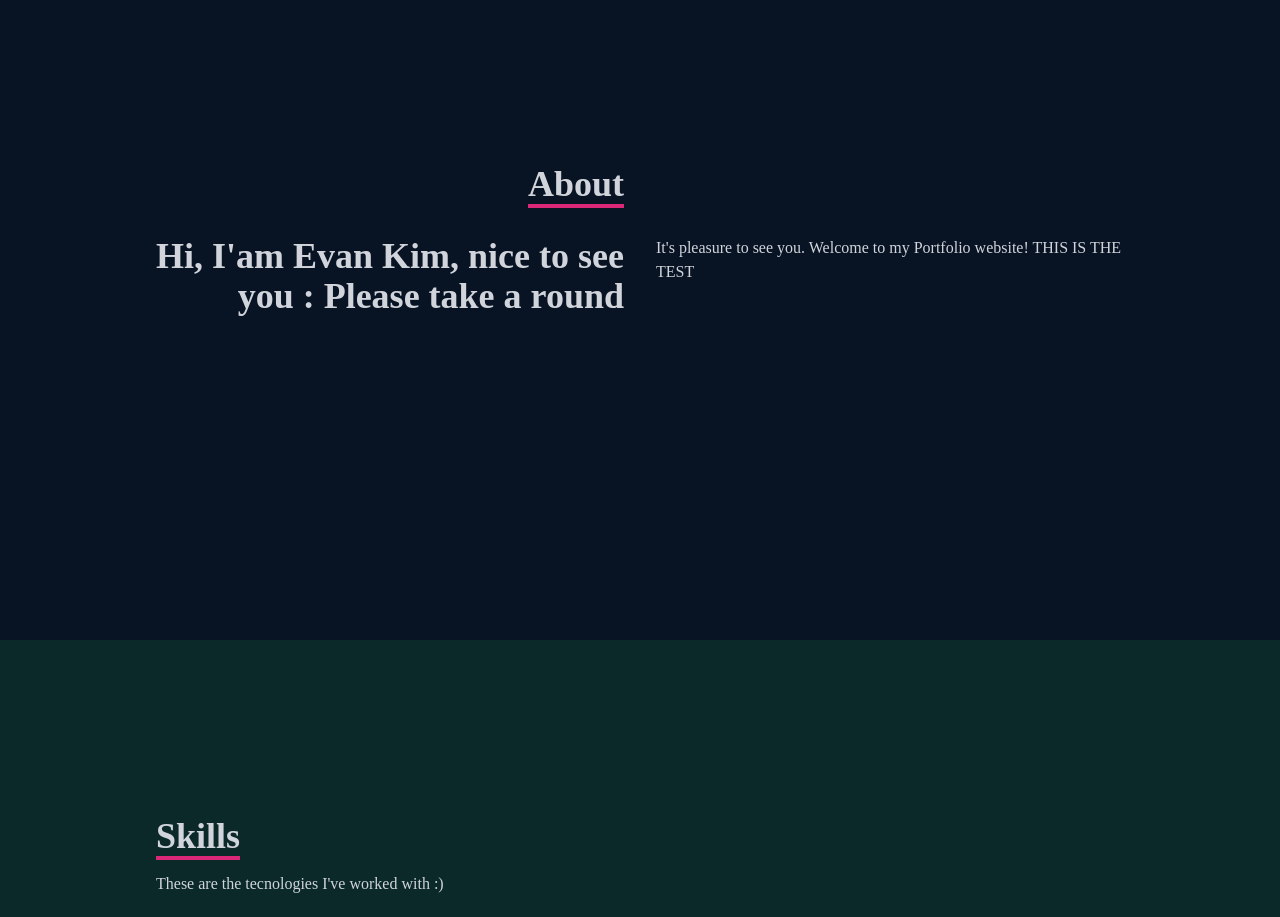
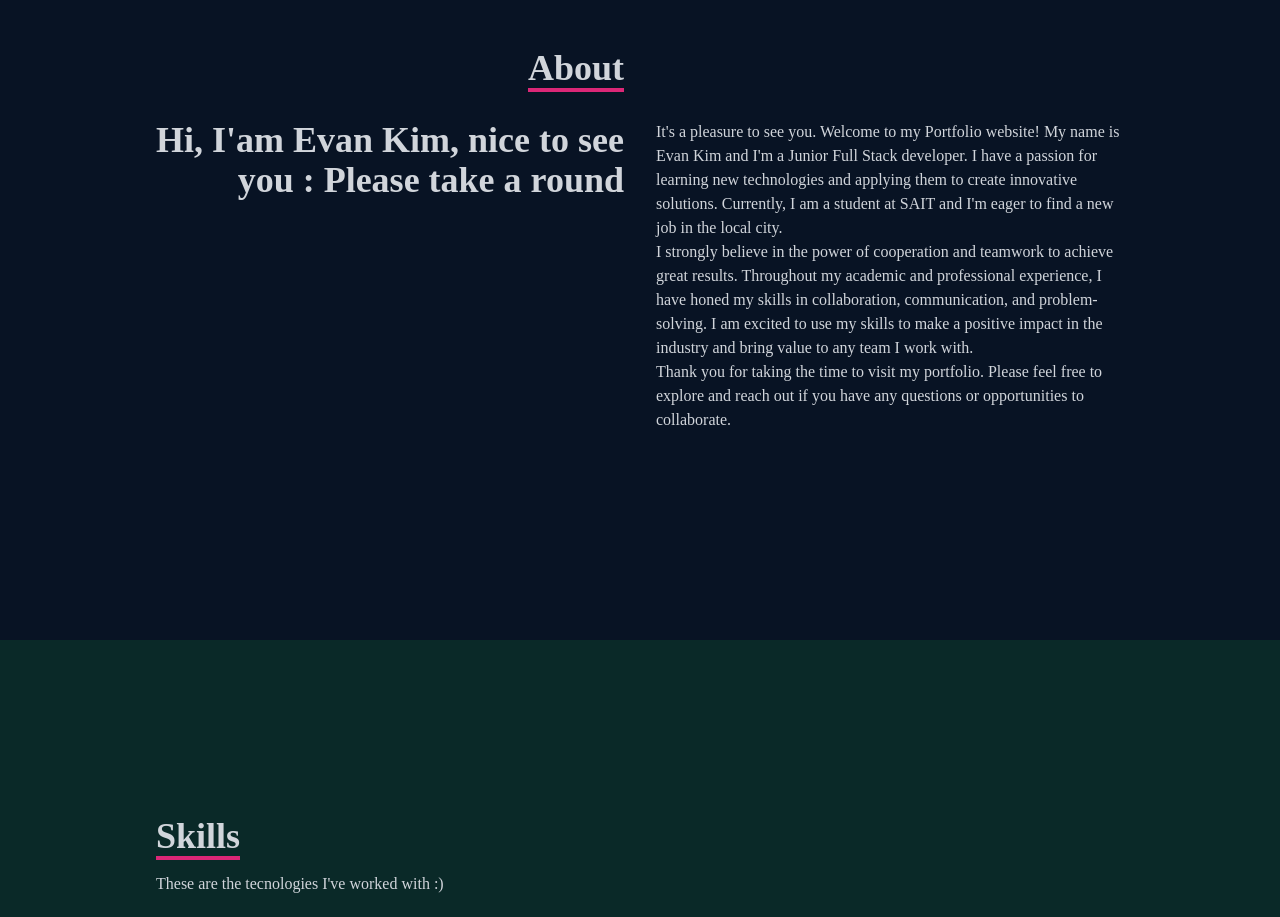
Before and after one commit to Evan977512/evankimportfolio, a React (Create React App) app: page / in a window 1280 px wide. Shown: the part 960-1877 px from the top of the page. Built offline with nearby package versions, Linux system fonts and the light colour scheme.

Commit message:
about updated

```diff
--- a/package.json
+++ b/package.json
@@ -1,5 +1,5 @@
 {
-  "homepage": "https://evankimsportfoliosuper.netlify.app/",
+    "homepage": "https://evan977512.github.io/evankimportfolio/",
     "name": "evan_portfolio_react_app",
     "version": "0.1.0",
     "private": true,
@@ -50,7 +50,7 @@
         "babel-preset-es2015": "^6.24.1",
         "babel-preset-react": "^6.24.1",
         "babel-register": "^6.26.0",
-    "gh-pages": "^4.0.0",
+        "gh-pages": "^5.0.0",
         "hint": "^7.1.1"
     }
 }
--- a/src/components/About.jsx
+++ b/src/components/About.jsx
@@ -8,14 +8,26 @@ const About = () => {
                     <div className="sm:text-right pb-8 pl-4">
                         <p className="text-4xl font-bold inline border-b-4 border-pink-600">About</p>
                     </div>
-                    <div></div>
                 </div>
                 <div className="max-w-[1000px] w-full grid sm:grid-cols-2 gap-8 px-4">
                     <div className="sm:text-right text-4xl font-bold">
                         <p>Hi, I'am Evan Kim, nice to see you : Please take a round</p>
                     </div>
                     <div>
-                        <p>It's pleasure to see you. Welcome to my Portfolio website! THIS IS THE TEST</p>
+                        <p>
+                            It's a pleasure to see you. Welcome to my Portfolio website! My name is Evan Kim and I'm a Junior Full Stack developer. I
+                            have a passion for learning new technologies and applying them to create innovative solutions. Currently, I am a student
+                            at SAIT and I'm eager to find a new job in the local city.
+                        </p>
+                        <p>
+                            I strongly believe in the power of cooperation and teamwork to achieve great results. Throughout my academic and
+                            professional experience, I have honed my skills in collaboration, communication, and problem-solving. I am excited to use
+                            my skills to make a positive impact in the industry and bring value to any team I work with.
+                        </p>
+                        <p>
+                            Thank you for taking the time to visit my portfolio. Please feel free to explore and reach out if you have any questions
+                            or opportunities to collaborate.
+                        </p>
                     </div>
                 </div>
             </div>
```
Also changed, not shown: 1 other file (tests, documents, lock files or other folders). Lines whose indentation alone changed are shown as unchanged.
